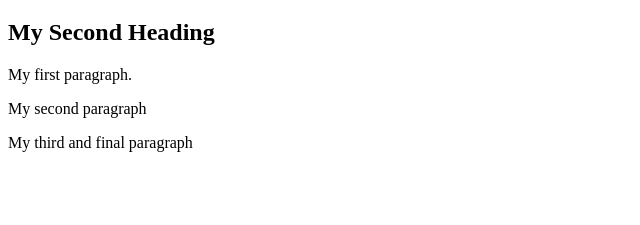
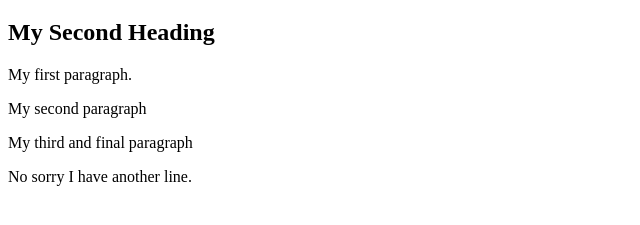
Before and after one commit to batsy255/webapp, a plain HTML site: page index.html in a window 1280 px wide. Shown: the part 61-286 px from the top of the page, without its empty margins (0-640 px from the left). Drawn offline with Linux system fonts and the light colour scheme.

Commit message:
Update index.html

```diff
--- a/index.html
+++ b/index.html
@@ -7,5 +7,6 @@
 <p>My first paragraph.</p>
 <p>My second paragraph</p>
 <p>My third and final paragraph</p>
+<p>No sorry I have another line.</p>
 </body>
 </html>
```
